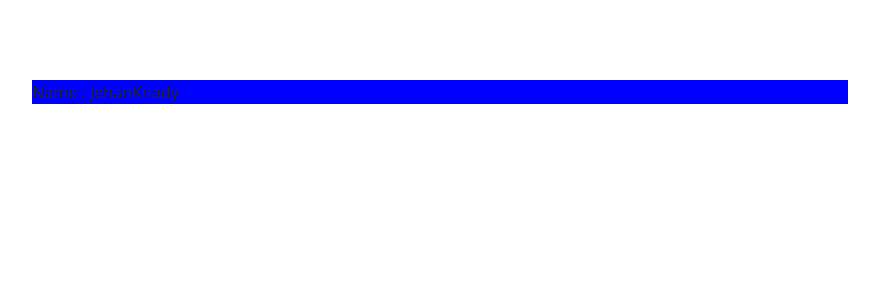
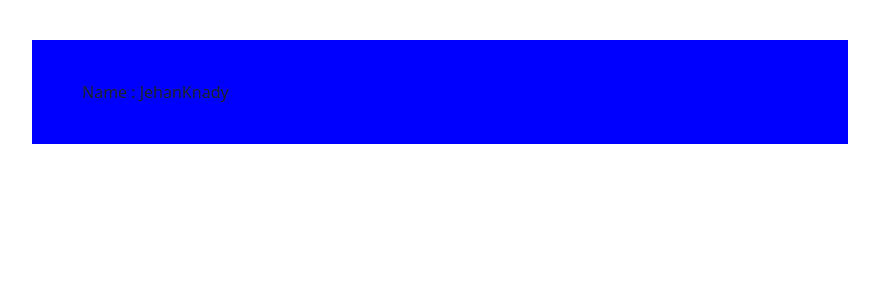
Before and after one commit to BackendExpert/Online-Chat-App, a PHP site: page /lib/routes/user.php in a window 1280 px wide. Shown: the top 300 px of the page, without its empty margins (200-1079 px from the left). Run offline with PHP 8.4, Linux system fonts and the light colour scheme; some libraries are stand-ins or nearby versions.

Commit message:
Update
Co-Authored-By: JehanKandy  <jehankandy@gmail.com>

```diff
--- a/css/style.css
+++ b/css/style.css
@@ -5,8 +5,9 @@
     padding: 40px 50px;
 }
 .main-card{
-    margin: 80px 150px;
+    margin: 40px 150px;
 }
 .main-card .header-card{
     background-color: blue;
+    padding: 40px 50px;
 }
```
